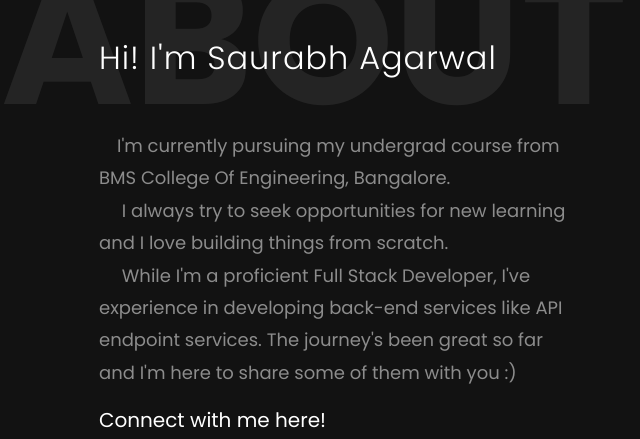
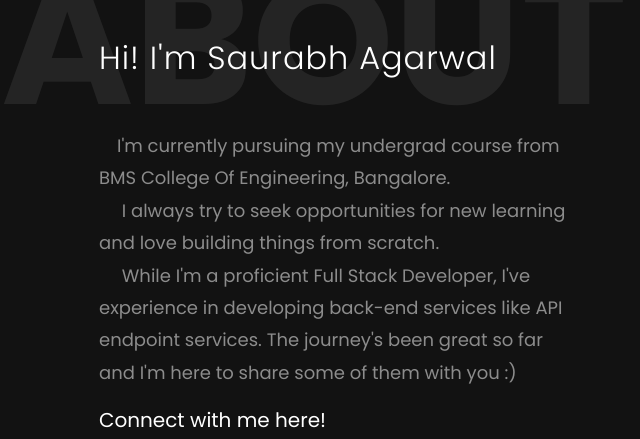
Before and after one commit to saurabh-agarwal10/portfolio.github.io, a plain HTML site: page index.html in a window 1280 px wide. Shown: the part 940-1379 px from the top of the page, 589-1229 px from the left. Drawn offline with Linux system fonts and the light colour scheme; some packages are replaced by stand-ins of ours; no server answers; files whose address does not match are found by name.

Commit message:
Update index.html

```diff
--- a/index.html
+++ b/index.html
@@ -106,7 +106,7 @@
                 <h1 class="bold-text">About</h1>
                 <div class="p-5">
                   <h2 class="mb-5">Hi! I'm Saurabh Agarwal</h2>
-                  <p>&emsp;I'm currently pursuing my undergrad course from BMS College Of Engineering, Bangalore.<br>&emsp; I always try to seek opportunities for new learning and I love building things from scratch.<br>&emsp; While I'm a proficient Full Stack Developer, I've experience in developing back-end services like API endpoint services. The journey's been great so far and I'm here to share some of them with you :)</p>
+                  <p>&emsp;I'm currently pursuing my undergrad course from BMS College Of Engineering, Bangalore.<br>&emsp; I always try to seek opportunities for new learning and love building things from scratch.<br>&emsp; While I'm a proficient Full Stack Developer, I've experience in developing back-end services like API endpoint services. The journey's been great so far and I'm here to share some of them with you :)</p>
 
                   <h5>Connect with me here!</h5>
                   <ul class="ftco-footer-social list-unstyled mt-4">
```
